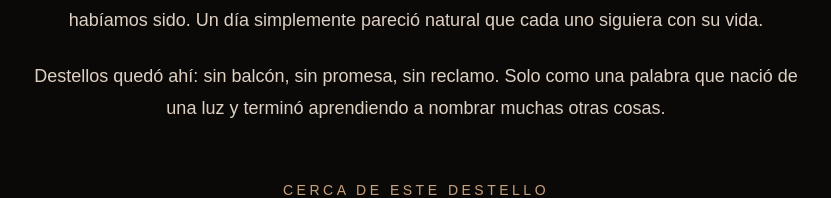
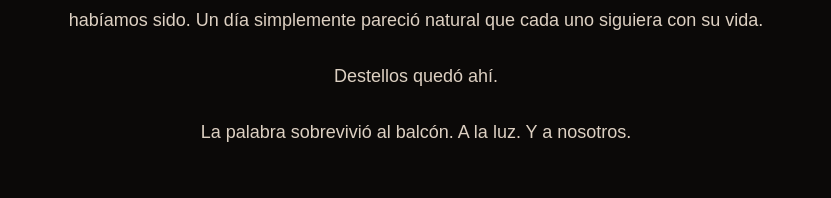
Before and after one commit to danielmedinamauricio92-sketch/destellos, a Next.js app in the folder destellos/: page /destello/el-balcon in a window 1280 px wide. Shown: the part 3388-3586 px from the top of the page, without its empty margins (224-1055 px from the left). Built offline with nearby package versions, Linux system fonts and the light colour scheme.

Commit message:
Refine El balcon closing

```diff
--- a/destellos/src/views/ElBalconView.tsx
+++ b/destellos/src/views/ElBalconView.tsx
@@ -205,9 +205,10 @@ export default function ElBalconView() {
             natural que cada uno siguiera con su vida.
           </p>
           <p className="mt-6 text-lg leading-8 text-[#DDD0C2]">
-            Destellos quedó ahí: sin balcón, sin promesa, sin reclamo. Solo como
-            una palabra que nació de una luz y terminó aprendiendo a nombrar
-            muchas otras cosas.
+            Destellos quedó ahí.
+          </p>
+          <p className="mt-6 text-lg leading-8 text-[#DDD0C2]">
+            La palabra sobrevivió al balcón. A la luz. Y a nosotros.
           </p>
 
           <RelatedDestellos ids={["la-linea-invisible", "dame-unos-dias"]} />
```
